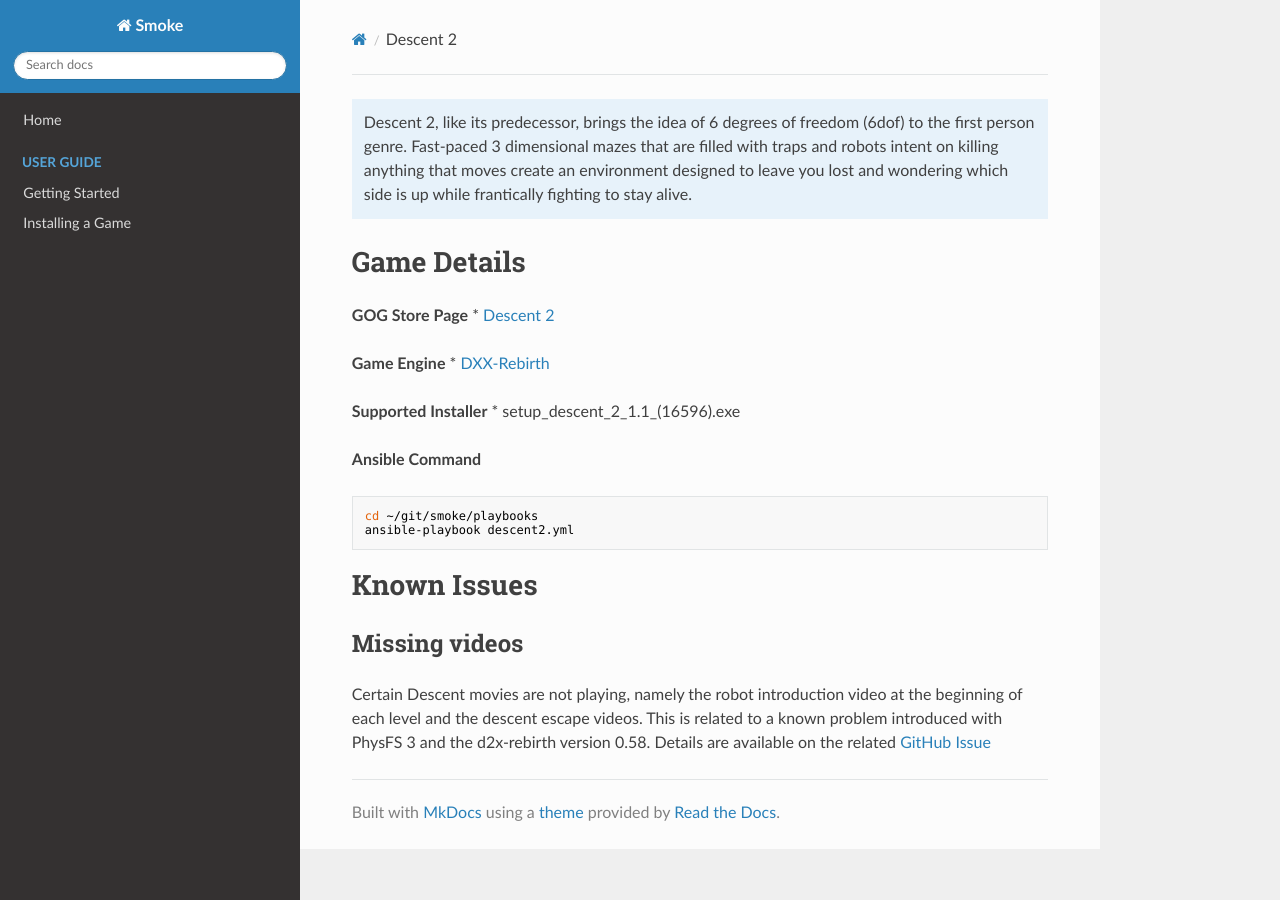
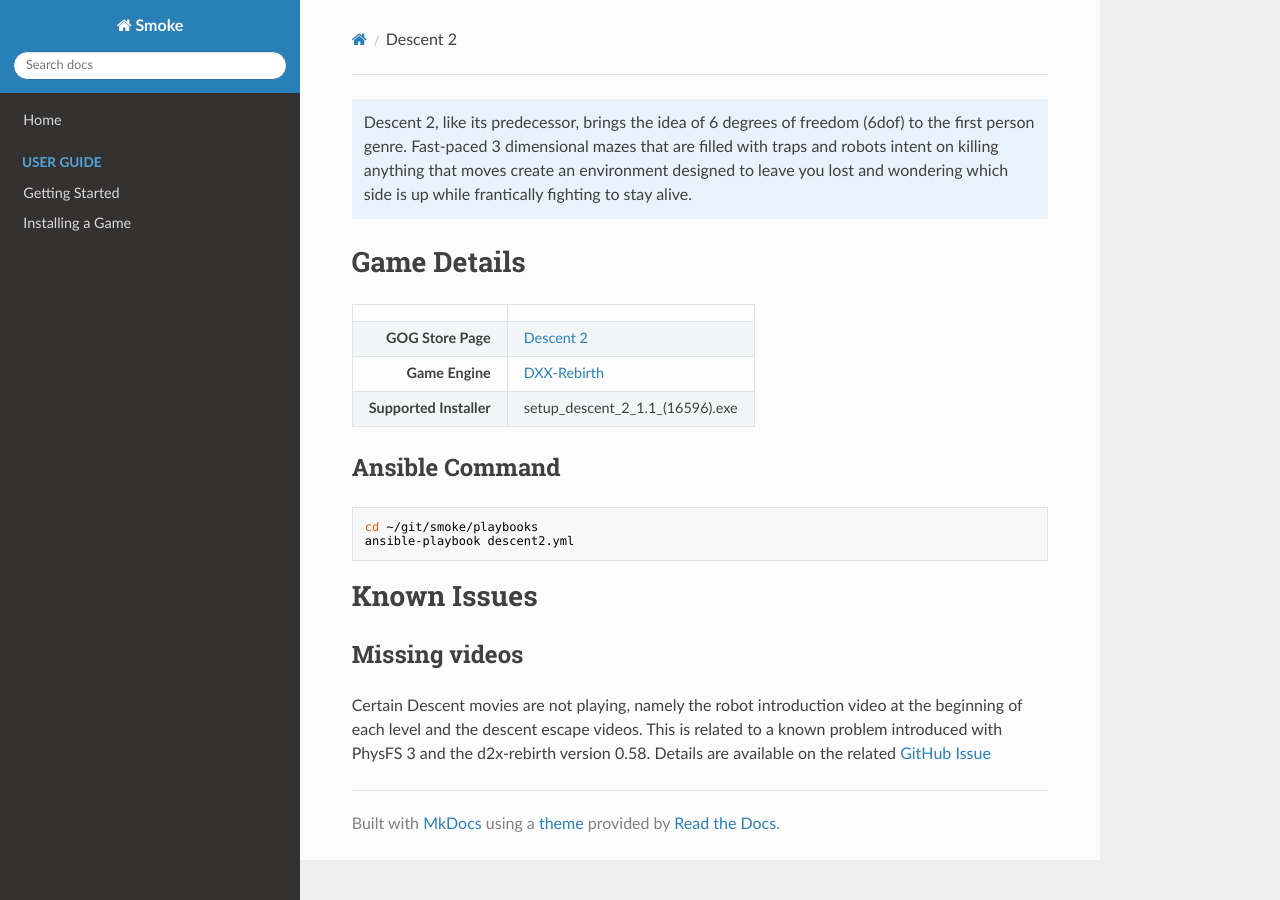
Before and after one commit to gooseberry/smoke, an MkDocs documentation site: the page built from docs/games/descent-2.md, in a window 1280 px wide. Built offline with MkDocs 1.6.1, drawn with Linux system fonts in a browser that asks for light colours; nearby versions of some CDN libraries.

Commit message:
moved data to table

```diff
--- a/docs/games/descent-2.md
+++ b/docs/games/descent-2.md
@@ -3,16 +3,13 @@
 
 # Game Details
 
-**GOG Store Page**
-  * [Descent 2](https://www.gog.com/en/game/descent_2)
+|  |  |
+|--:|:--|
+| **GOG Store Page** | [Descent 2](https://www.gog.com/en/game/descent_2) |
+| **Game Engine** | [DXX-Rebirth](/engines/dxx-rebirth) |
+| **Supported Installer** | setup_descent_2_1.1_(16596).exe |
 
-**Game Engine**
-  * [DXX-Rebirth](/engines/dxx-rebirth)
-
-**Supported Installer**
-  * setup_descent_2_1.1_(16596).exe
-
-**Ansible Command**
+## Ansible Command
 
 ~~~bash
 cd ~/git/smoke/playbooks
```
Also changed, not shown: docs/user-guide/installing-game.md (+3 -3 lines).
